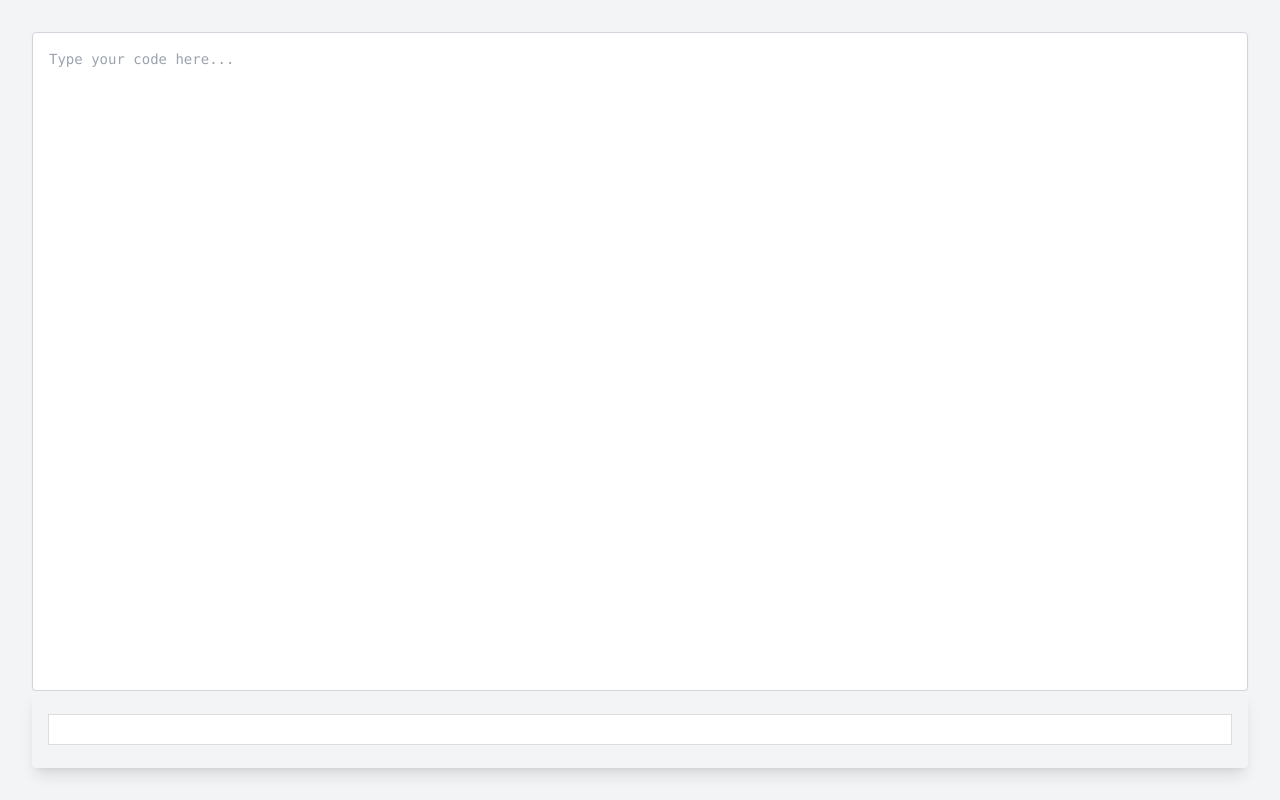
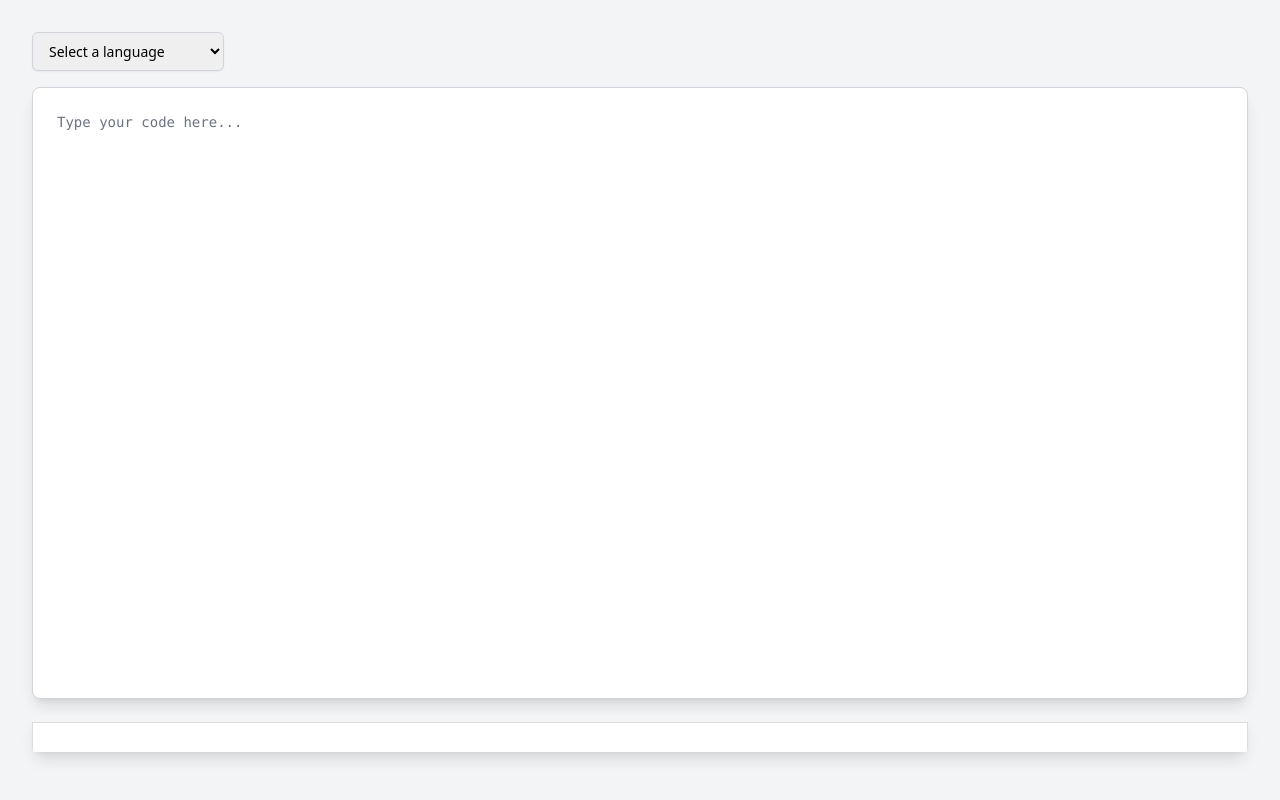
Before and after one commit to SatyamRana50/simple-code-editor---tealfeed-assignment, a React (Create React App) app in the folder simple-code-editor/: page / in a window 1280 px wide. Built offline with nearby package versions, Linux system fonts and the light colour scheme.

Commit message:
dropdown field for language selection is integrated

```diff
--- a/simple-code-editor/src/components/CodeEditor.tsx
+++ b/simple-code-editor/src/components/CodeEditor.tsx
@@ -1,9 +1,29 @@
 import React, { useState } from "react";
 import Input from "./Input";
-import CustomSyntaxHighlighter from "./CustomSyntaxHighlighter"; // Assuming CustomSyntaxHighlighter component is in the same directory
+import CustomSyntaxHighlighter from "./CustomSyntaxHighlighter";
+import DropdownField from "./DropdownField";
 
 const CodeEditor: React.FC = () => {
   const [code, setCode] = useState<string>("");
+  const [selectedLanguage, setSelectedLanguage] =
+    useState<string>("javascript");
+
+  const availableLanguages = [
+    { name: "JavaScript", value: "javascript" },
+    { name: "Python", value: "python" },
+    { name: "Java", value: "java" },
+    { name: "C++", value: "cpp" },
+    { name: "Ruby", value: "ruby" },
+    { name: "TypeScript", value: "typescript" },
+    { name: "Swift", value: "swift" },
+    { name: "Go", value: "go" },
+    { name: "Rust", value: "rust" },
+    { name: "Kotlin", value: "kotlin" },
+  ];
+
+  const handleLanguageChange = (language: string) => {
+    setSelectedLanguage(language);
+  };
 
   const handleChange = (value: string) => {
     setCode(value);
@@ -11,9 +31,20 @@ const CodeEditor: React.FC = () => {
 
   return (
     <div className="container mx-auto p-8 h-screen flex flex-col">
+      <div className="flex justify-between items-center mb-4">
+        <DropdownField
+          name="language"
+          data={availableLanguages}
+          onChange={(e) => handleLanguageChange(e.target.value)}
+          labelKey="name"
+          valueKey="value"
+          placeholder="Select a language"
+          className="w-48 px-3 py-2 border border-gray-300 rounded-md shadow-sm focus:outline-none focus:ring-2 focus:ring-blue-500 focus:border-blue-500 sm:text-sm"
+        />
+      </div>
       <Input value={code} onChange={handleChange} />
-      <div className="bg-gray-100 p-4 rounded shadow-lg overflow-auto max-h-[calc(100vh-300px)]">
-        <CustomSyntaxHighlighter code={code} />
+      <div className="bg-gray-100 my-4 rounded shadow-lg overflow-auto max-h-[calc(100vh-300px)]">
+        <CustomSyntaxHighlighter code={code} language={selectedLanguage} />
       </div>
     </div>
   );
--- a/simple-code-editor/src/components/CustomSyntaxHighlighter.tsx
+++ b/simple-code-editor/src/components/CustomSyntaxHighlighter.tsx
@@ -1,16 +1,18 @@
 import React from "react";
 import { Prism as SyntaxHighlighter } from "react-syntax-highlighter";
-import { vs } from "react-syntax-highlighter/dist/esm/styles/prism";
+import { vs } from "react-syntax-highlighter/dist/esm/styles/prism"; // Import the desired dark theme
 
 interface CustomSyntaxHighlighterProps {
   code: string;
+  language: string;
 }
 
 const CustomSyntaxHighlighter: React.FC<CustomSyntaxHighlighterProps> = ({
   code,
+  language,
 }) => {
   return (
-    <SyntaxHighlighter language="javascript" style={vs}>
+    <SyntaxHighlighter language={language} style={vs}>
       {code}
     </SyntaxHighlighter>
   );
--- /dev/null
+++ b/simple-code-editor/src/components/DropdownField.tsx
@@ -0,0 +1,102 @@
+import React, {ChangeEvent, FocusEvent} from 'react'
+
+interface Props {
+  label?: string
+  required?: boolean
+  id?: string
+  name: string
+  onChange?: (e: ChangeEvent<HTMLSelectElement>) => void
+  onBlur?: (e: FocusEvent<HTMLSelectElement>) => void
+  disabled?: boolean
+  error?: any
+  autoComplete?: string
+  errorText?: string
+  testId?: string
+  className?: string
+  wrapperClassName?: string
+  placeholder?: string
+  labelKey: string
+  valueKey: string
+  autofocus?: boolean
+  isMultiselect?: boolean
+  register?: any
+  rules?: any
+  data: any[]
+}
+
+const DropdownField = ({
+  label,
+  className,
+  wrapperClassName,
+  name,
+  required,
+  data,
+  id,
+  onChange,
+  onBlur,
+  disabled,
+  error,
+  autoComplete = 'off',
+  errorText,
+  testId,
+  autofocus,
+  register,
+  rules,
+  placeholder,
+  labelKey,
+  valueKey,
+  isMultiselect,
+}: Props) => {
+  return (
+    <div className={`input-wrapper ${wrapperClassName}`}>
+      {label && (
+        <label htmlFor={id} className='input-label'>
+          {label}
+          {required && <span className='required-field'>*</span>}
+        </label>
+      )}
+      <select
+        name={name}
+        id={id || name}
+        multiple={isMultiselect}
+        className={`custom-input form-input ${className} ${
+          required && error[name] ? 'border-error-90' : 'border-neutral-30'
+        }`}
+        placeholder=' '
+        onChange={onChange}
+        onBlur={onBlur}
+        disabled={disabled}
+        autoComplete={autoComplete}
+        data-testid={testId}
+        autoFocus={autofocus}
+        {...register}
+      >
+        {!isMultiselect && (
+          <option className={''} value={''}>
+            {placeholder}
+          </option>
+        )}
+
+        {data &&
+          data.length > 0 &&
+          data.map((item: any, key: any) => (
+            <option key={key} value={item[valueKey]}>
+              {item[labelKey]}
+            </option>
+          ))}
+      </select>
+      {label && (
+        <label
+          htmlFor={id}
+          className='text-xs text-neutral-50 absolute pt-2 top-0 pointer-events-none -z-10'
+        >
+          {label}
+          {required && <span className='text-error-90'>*</span>}
+        </label>
+      )}
+      {required && error[name] && <p className='error-cls'>{errorText}</p>}
+    </div>
+  )
+}
+
+export default DropdownField
--- a/simple-code-editor/src/components/Input.tsx
+++ b/simple-code-editor/src/components/Input.tsx
@@ -19,8 +19,9 @@ const CustomInput: React.FC<CustomInputProps> = ({
     <textarea
       value={value}
       onChange={handleChange}
-      className="flex-1 w-full h-full p-4 border border-gray-300 rounded focus:outline-none focus:ring-2 focus:ring-blue-500 shadow-sm font-mono text-sm resize-none"
+      className="w-full h-full p-6 bg-white text-gray-900 placeholder-gray-500 border border-gray-300 focus:outline-none focus:ring-2 focus:ring-blue-500 font-mono text-sm resize-none rounded-lg shadow-lg"
       placeholder={placeholder}
+      style={{ caretColor: "#007ACC" }}
     />
   );
 };
```
